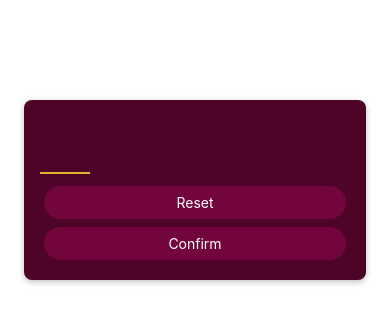
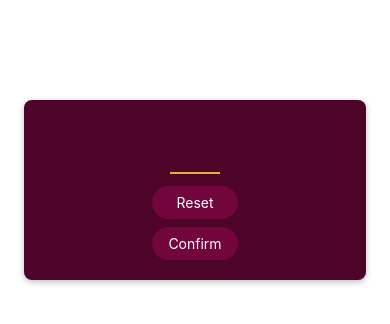
Before and after one commit to maurosterpin/Mini-Game-App, a React Native app: screen / in a window 390 px wide. Shown: the top 324 px of the page. Built offline with nearby package versions, Linux system fonts and the light colour scheme.

Commit message:
Buttons row

```diff
--- a/screens/StartGameScreen.js
+++ b/screens/StartGameScreen.js
@@ -10,9 +10,15 @@ function StartGameScreen() {
         keyboardType="number-pad"
         autoCapitalize="none"
         autoCorrect={false}
-      ></TextInput>
-      <PrimaryButton>Reset</PrimaryButton>
-      <PrimaryButton>Confirm</PrimaryButton>
+      />
+      <View styles={styles.buttonsContainer}>
+        <View styles={styles.buttonContainer}>
+          <PrimaryButton>Reset</PrimaryButton>
+        </View>
+        <View styles={styles.buttonContainer}>
+          <PrimaryButton>Confirm</PrimaryButton>
+        </View>
+      </View>
     </View>
   );
 }
@@ -21,6 +27,8 @@ export default StartGameScreen;
 
 const styles = StyleSheet.create({
   inputContainer: {
+    justifyContent: "center",
+    alignItems: "center",
     marginTop: 100,
     marginHorizontal: 24,
     padding: 16,
@@ -43,4 +51,10 @@ const styles = StyleSheet.create({
     fontWeight: "bold",
     textAlign: "center",
   },
+  buttonsContainer: {
+    flexDirection: "row",
+  },
+  buttonContainer: {
+    flex: 1,
+  },
 });
```
